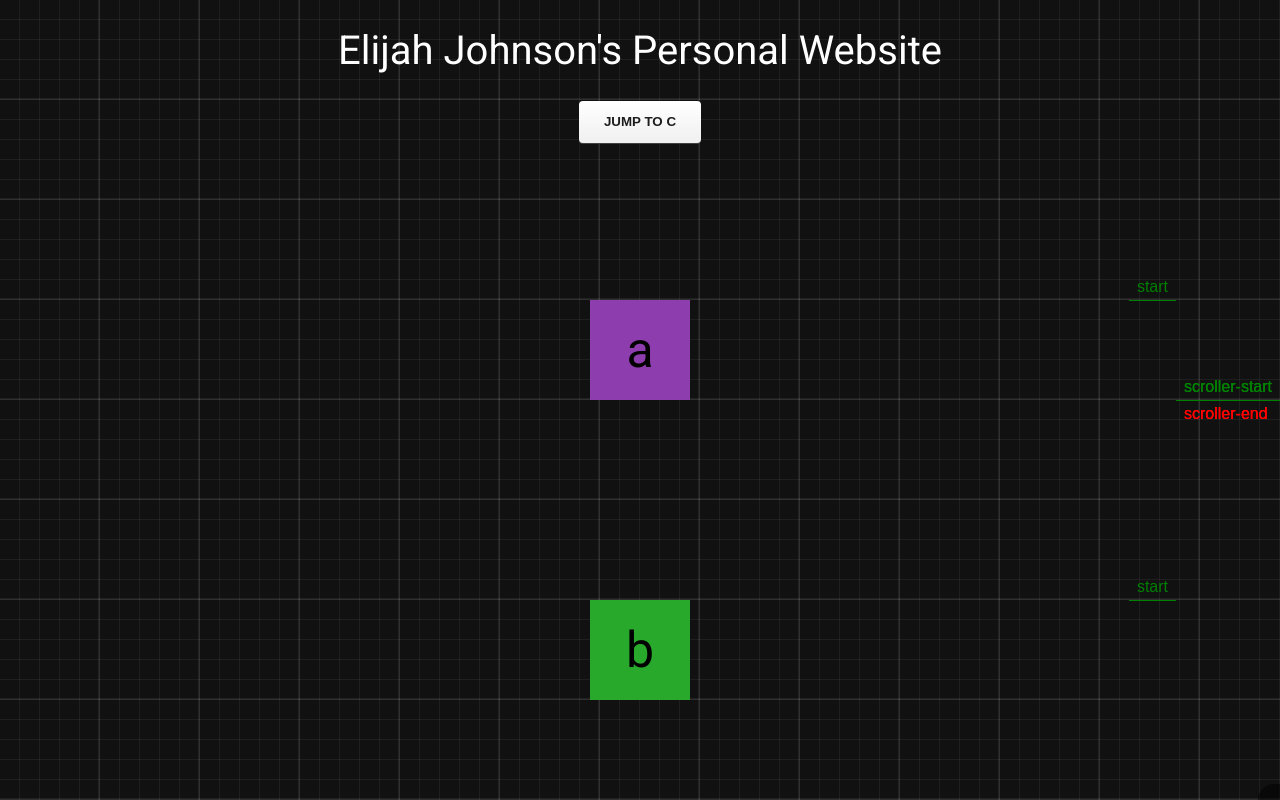
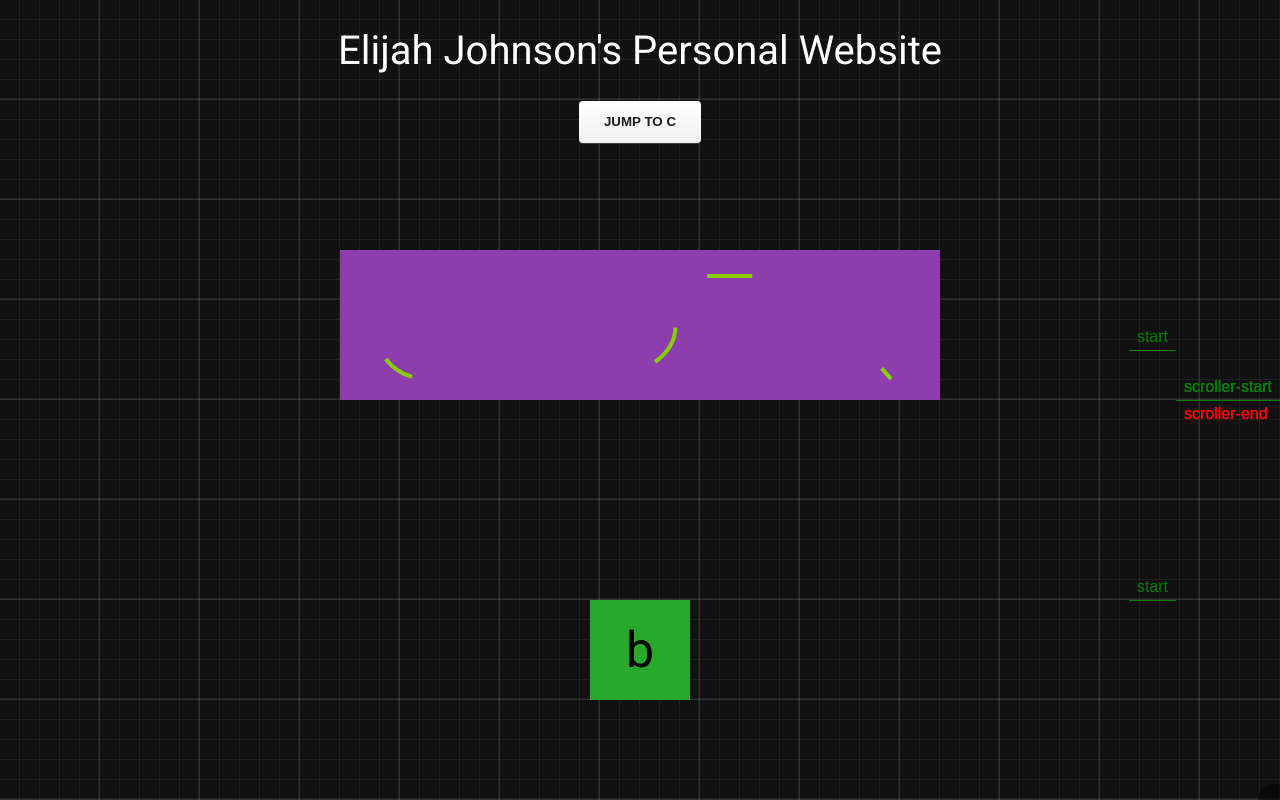
Before and after one commit to ehlyus/portfolio_site, a SvelteKit app: page / in a window 1280 px wide. Shown: the top 800 px of the page. Built offline with nearby package versions, Linux system fonts and the light colour scheme.

Commit message:
DrawSVG, Fade test
test drawSVG and fade in for box a and page header

```diff
--- a/src/routes/+layout.svelte
+++ b/src/routes/+layout.svelte
@@ -2,10 +2,11 @@
   import { gsap } from "gsap";
   import { ScrollTrigger } from "gsap/dist/ScrollTrigger";
   import { ScrollSmoother } from "gsap/dist/ScrollSmoother";
+  import { DrawSVGPlugin } from "gsap/dist/DrawSVGPlugin";
   import './styles.css';
 
   if (typeof window !== "undefined") {
-    gsap.registerPlugin(ScrollTrigger, ScrollSmoother);
+    gsap.registerPlugin(ScrollTrigger, ScrollSmoother, DrawSVGPlugin);
   }
 </script>
 
--- a/src/routes/+page.svelte
+++ b/src/routes/+page.svelte
@@ -46,8 +46,26 @@
                 duration: 1,
                 delay: 0.5
             });
+            gsap.from('.box-a', {
+                opacity: 0,
+                y: -50,
+                duration: 1,
+                delay: 0.5
+            });
+            gsap.from('.jump-to', {
+                opacity: 0,
+                y: -50,
+                duration: 1,
+                delay: 0.5
+            });
 
         }, main); // <- Scope!
+        let shapes = "rect, circle, ellipse, polyline",
+            tl = gsap.timeline({repeat: 1, yoyo: true});
+
+        tl.fromTo(shapes, {drawSVG: "100%"}, {duration: 1, drawSVG: "50% 50%", stagger: 0.1})
+            .fromTo(shapes, {drawSVG: "0%"}, {duration: 0.1, drawSVG: "10%", immediateRender: false}, "+=0.1")
+        .to(shapes, {duration: 1, drawSVG:"90% 100%", stagger: 0.5})
 
         return () => ctx.revert(); // <- Cleanup!
     });
@@ -62,9 +80,21 @@
     <div id="smooth-content">
         <header class="header">
             <h1 class="title">Elijah Johnson's Personal Website</h1>
-            <button class="button" on:click={scrollTo}> Jump to C</button>
+            <button class="button jump-to" on:click={scrollTo}> Jump to C</button>
         </header>
-        <div class="box box-a" data-speed="1">a</div>
+        <div class="box box-a" data-speed="1" style="width: 600px !important; height: 150px !important;">
+            <svg id="Layer_1" xmlns="http://www.w3.org/2000/svg" xmlns:xlink="http://www.w3.org/1999/xlink"
+                 x="0px" y="0px" width="570px" height="150px" viewBox="0 0 570 150" xml:space="preserve">
+                <circle fill="none" cx="71.5" cy="77.5" r="51.5" stroke="#88CE02" stroke-width="4"/>
+                <ellipse fill="none" stroke="#88CE02" stroke-width="4" stroke-miterlimit="10" cx="241.4" cy="77.5"
+                         rx="78.9" ry="51.5"/>
+
+                <rect x="354" y="26" fill="none" stroke="#88CE02" stroke-linecap="square" stroke-width="4"
+                      stroke-miterlimit="30" width="103" height="103" id="rect"/>
+                <polyline fill="none" stroke="#88CE02" stroke-width="4" stroke-miterlimit="10"
+                          points="536.1,129 487.3,74.2 536.1,26 "/>
+            </svg>
+        </div>
         <div class="box box-b" data-speed="1">b</div>
         <div class="box box-c" data-speed="1">c</div>
         <div class="line"/>
--- a/src/routes/styles.css
+++ b/src/routes/styles.css
@@ -162,3 +162,17 @@ button:hover {
 	color: #ffffff;
 	text-decoration: none;
 }
+#slider {
+	width:400px;
+	margin:30px auto;
+	background-color: #222;
+	display: inline-block;
+}
+
+#slider, #slider a {
+	background-image: none;
+	border: 1px solid #555;
+}
+#slider a {
+	background-color: #444;
+}
```
